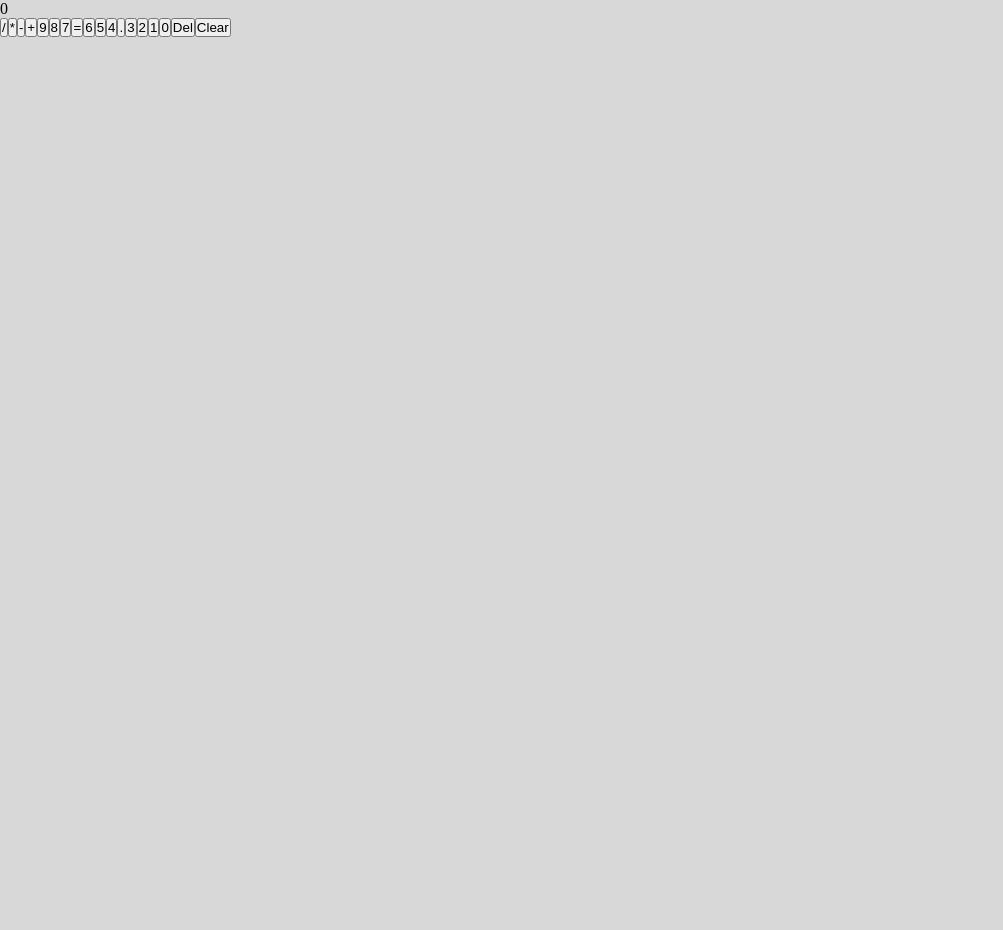
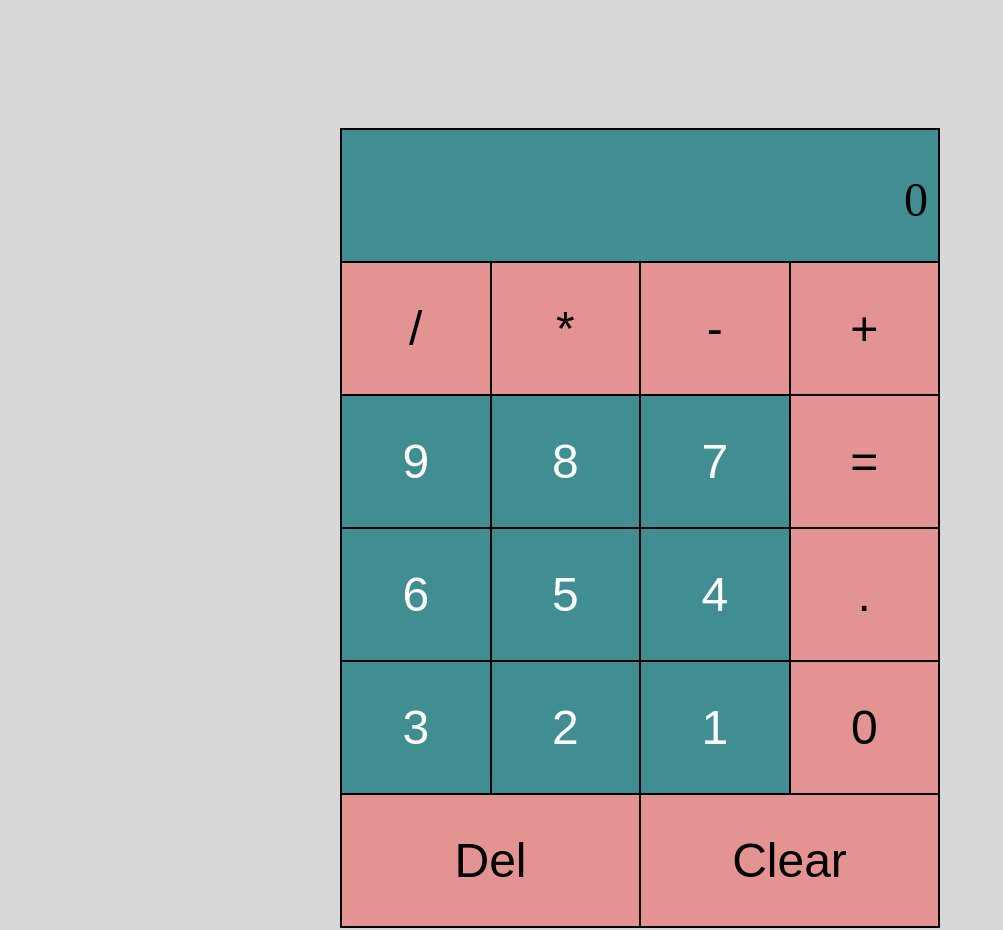
Before and after one commit to Elemental-Draco/first-calculator, a plain HTML site: page index.html in a window 1280 px wide. Shown: the whole page, without its empty margins (0-1003 px from the left). Before the commit the page ends 800 px from the top, so only its background shows below. Drawn offline with Linux system fonts and the light colour scheme.

Commit message:
got the design the way i want it. I might change the way to center the 0 on screen, wrap in p tag maybe?

```diff
--- a/index.html
+++ b/index.html
@@ -8,19 +8,25 @@
     <title>Document</title>
   </head>
   <body>
-    <div data-id="calculator">
+    <div class="calculator" data-id="calculator">
       <div class="displayInput">0</div>
       <button id="divide" class="operators">/</button
       ><button id="multiply" class="operators">*</button
       ><button id="subtract" class="operators">-</button
-      ><button id="add" class="operators">+</button><button id="nine">9</button
-      ><button id="eight">8</button><button id="seven">7</button
-      ><button id="equals">=</button><button id="six">6</button
-      ><button id="five">5</button><button id="four">4</button
-      ><button id="decimal">.</button><button id="three">3</button
-      ><button id="two">2</button><button id="one">1</button
-      ><button id="zero">0</button><button id="delete">Del</button
-      ><button id="clear">Clear</button>
+      ><button id="add" class="operators">+</button
+      ><button id="nine" class="numbers">9</button
+      ><button id="eight" class="numbers">8</button
+      ><button id="seven" class="numbers">7</button
+      ><button id="equals">=</button><button id="six" class="numbers">6</button
+      ><button id="five" class="numbers">5</button
+      ><button id="four" class="numbers">4</button
+      ><button id="decimal">.</button
+      ><button id="three" class="numbers">3</button
+      ><button id="two" class="numbers">2</button
+      ><button id="one" class="numbers">1</button
+      ><button id="zero" class="numbers">0</button
+      ><button id="delete">Del</button>
+      <button id="clear">Clear</button>
     </div>
     <script src="app.js"></script>
   </body>
--- a/style.css
+++ b/style.css
@@ -16,3 +16,51 @@ html {
   font-size: 16px;
   background-color: var(--gray);
 }
+
+.calculator {
+  margin: 10% auto;
+  display: grid;
+  width: 600px;
+  height: 800px;
+  grid-template-columns: repeat(4, 1fr);
+  grid-template-rows: repeat(6, 1fr);
+  border: 1px black solid;
+}
+
+.displayInput {
+  grid-column-start: span 4;
+  background-color: var(--teal);
+  text-align: right;
+  padding-top: 7%;
+  padding-right: 10px;
+}
+
+.displayInput,
+button {
+  font-size: 3rem;
+  border: solid 1px black;
+}
+
+.operators,
+#equals,
+#decimal,
+#zero,
+#delete,
+#clear {
+  background-color: var(--peach);
+  color: black;
+}
+
+.numbers {
+  background-color: var(--teal);
+  color: white;
+}
+
+#delete,
+#clear {
+  grid-column-start: span 2;
+}
+
+button:hover {
+  opacity: 0.5;
+}
```
